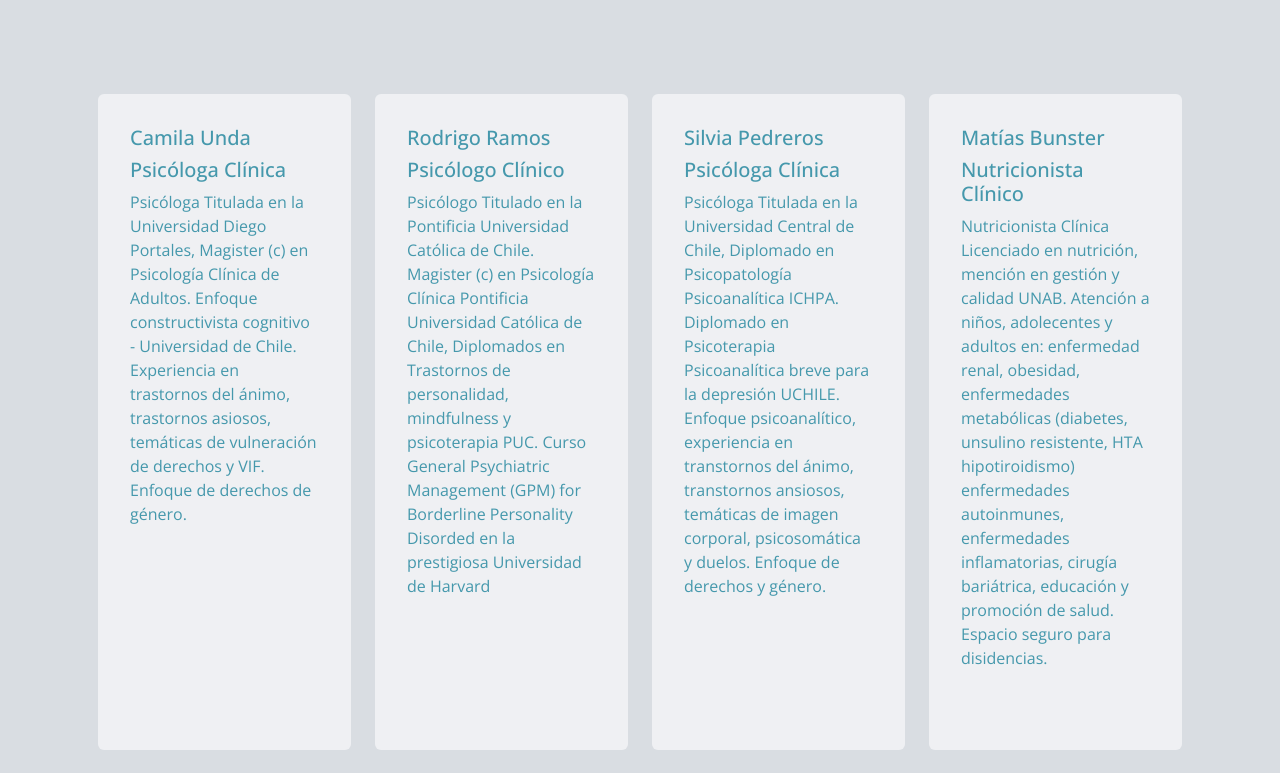
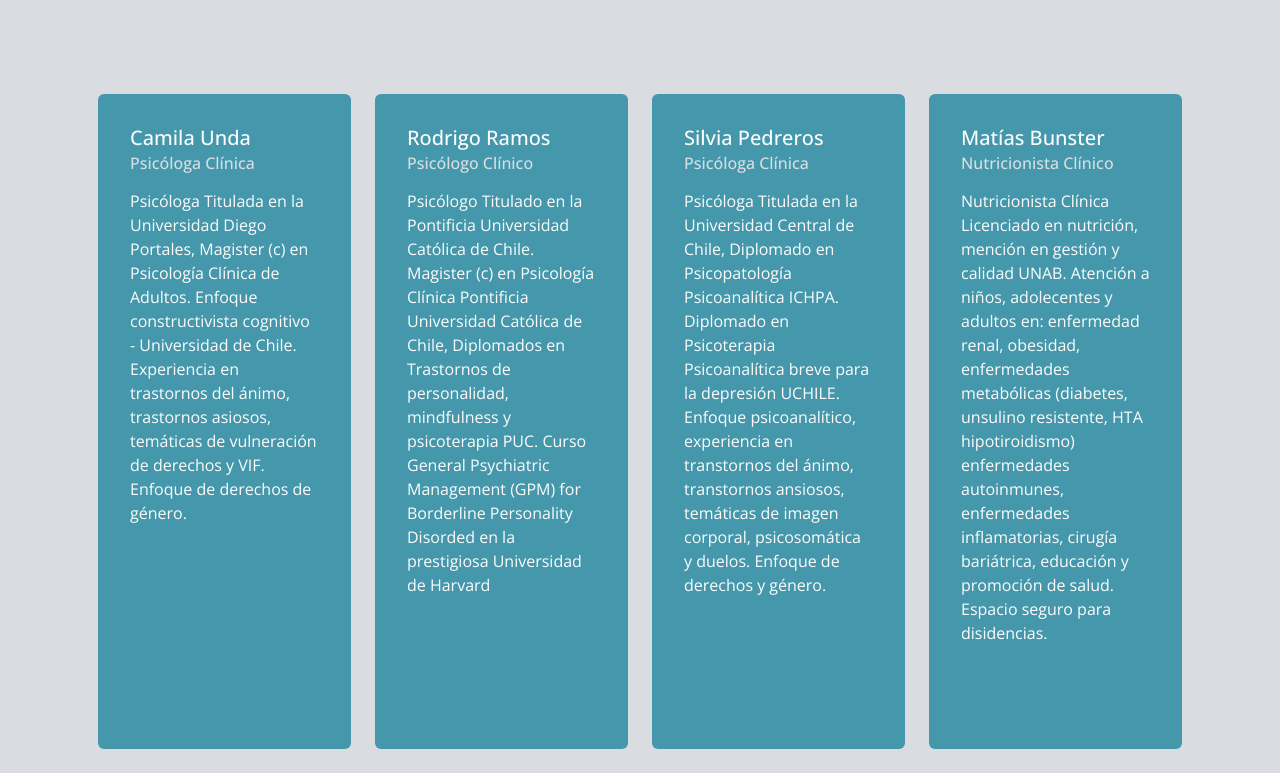
Before and after one commit to ssalinascalibar/espacio-box-noLogin, a React (Vite) app: page / in a window 1280 px wide. Shown: the part 1727-2500 px from the top of the page. Built offline with nearby package versions, Linux system fonts and the light colour scheme.

Commit message:
mod style professional cards

```diff
--- a/src/shared/components/cards/ProfessionalCards.jsx
+++ b/src/shared/components/cards/ProfessionalCards.jsx
@@ -25,7 +25,7 @@ const ProfessionalCards = () => {
             <Card>
               <Card.Body>
                 <Card.Title>{card.name}</Card.Title>
-                <Card.Title>{card.title}</Card.Title>
+                <Card.Subtitle className="mb-3 card-subtitle">{card.title}</Card.Subtitle>
                 <Card.Text>{card.text}</Card.Text>
               </Card.Body>
             </Card>
--- a/src/shared/components/cards/professionalCards.css
+++ b/src/shared/components/cards/professionalCards.css
@@ -13,8 +13,8 @@
 
   .scroll-container-professionals .card {
     height: 100%;
-    background-color: var(--background-secondary-color);
-    color: var(--text-primary);
+    background-color: var(--primary-color);
+    color: var(--text-secondary);
     border: none;
   }
 
@@ -38,12 +38,11 @@
 
   }
 
-  .scroll-container-professionals .card-footer {
-    background-color: var(--primary-color);
-    border-top: none;
-  }
-
   .scroll-container-professionals .card-footer .card-link {
     text-decoration: none;
     color: var(--text-secondary);
   }
+
+  .card .card-subtitle{
+    color: var(--background-primary-color);
+  }
```
